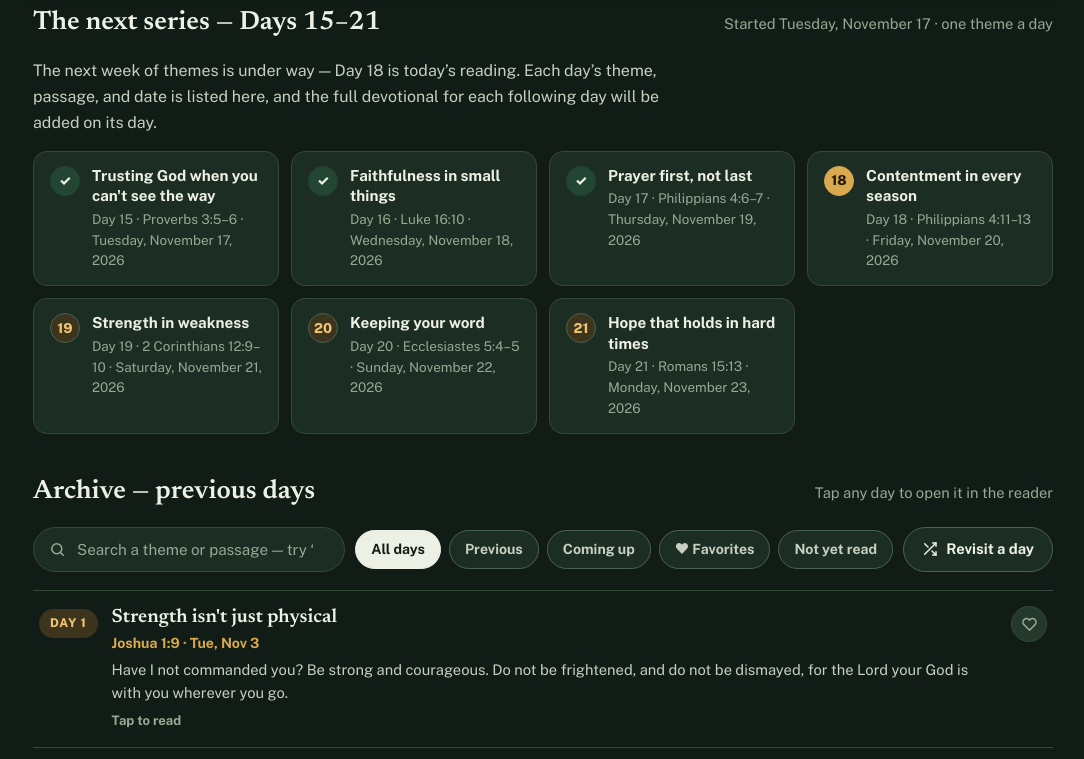
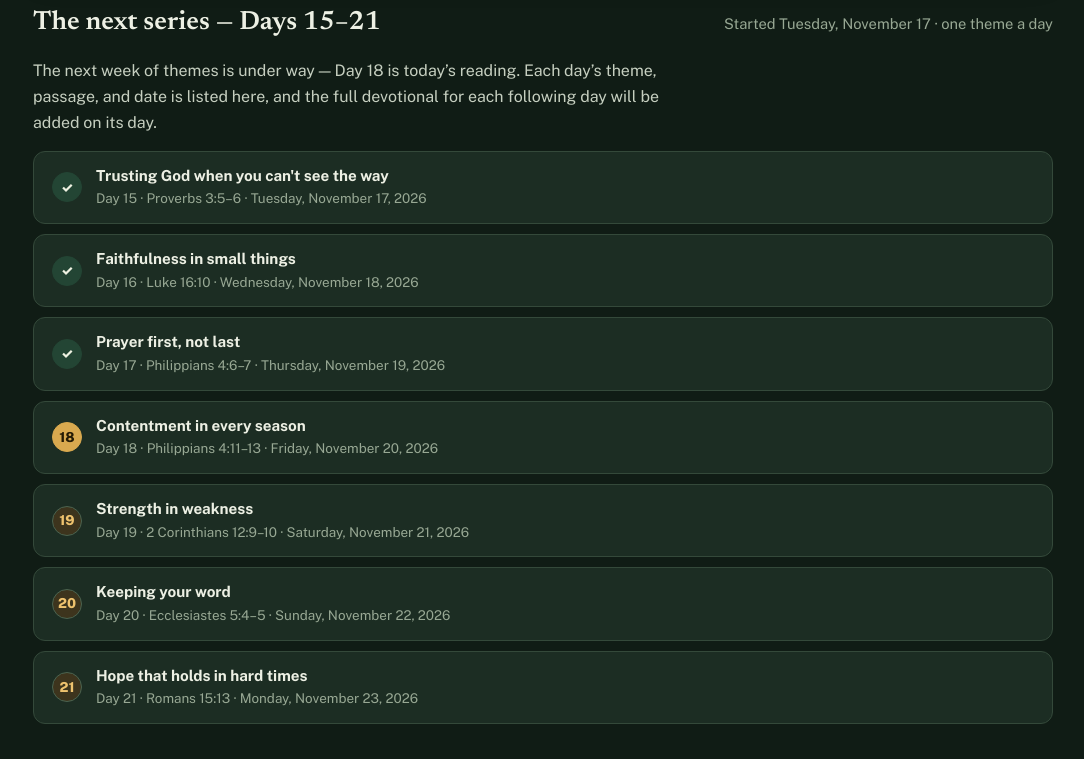
Before and after one commit to ejyoungr-hash/daily-devotionals-for-men, a plain HTML site: page index.html in a window 1280 px wide. Shown: the part 2040-2799 px from the top of the page, without its empty margins (97-1181 px from the left). Drawn offline with nearby package versions, Linux system fonts and the light colour scheme.

Commit message:
Update devotional site: next series and Week 1 at a glance as full-width outlined rows (through Day 18)

```diff
--- a/index.html
+++ b/index.html
@@ -229,11 +229,12 @@
     border:1px solid var(--line); border-radius:14px; padding:16px 18px; background:var(--bg-soft); color:var(--ink-soft); line-height:1.65; margin:0;
   }
 
-  /* ---------- Week plan ---------- */
-  .plan-list{display:grid; grid-template-columns:repeat(auto-fill, minmax(230px, 1fr)); gap:12px; margin:0; padding:0; list-style:none}
+  /* ---------- Week plan — full-width line rows ---------- */
+  .plan-list{display:flex; flex-direction:column; gap:10px; margin:0; padding:0; list-style:none}
   .plan-list li{
-    background:var(--card); border:1px solid var(--line); border-radius:14px; padding:14px 16px; display:flex; gap:12px; align-items:flex-start;
+    background:var(--card); border:1px solid var(--line); border-radius:12px; padding:14px 18px; display:flex; gap:14px; align-items:center; width:100%;
   }
+  .plan-list li > div{flex:1 1 auto; min-width:0}
   .plan-list .pn{
     flex:none; width:30px; height:30px; border-radius:50%; display:grid; place-items:center;
     font-weight:800; font-size:.86rem; background:var(--bg-soft); color:var(--muted); border:1px solid var(--line);
```
